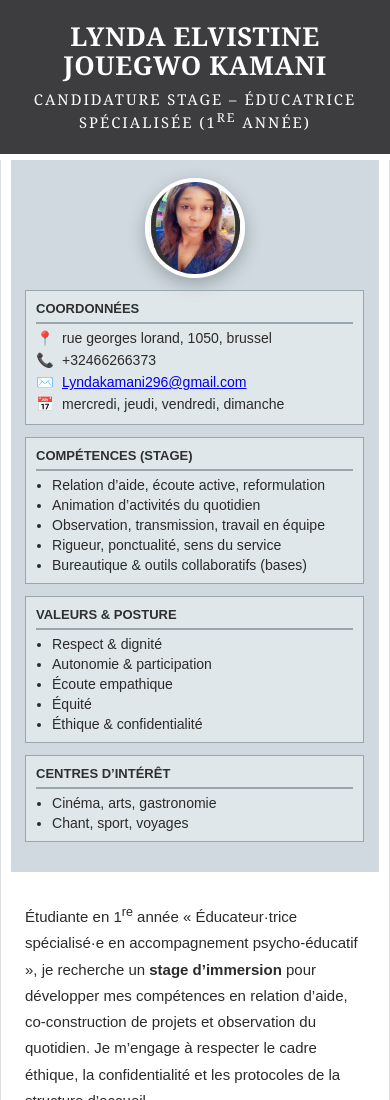
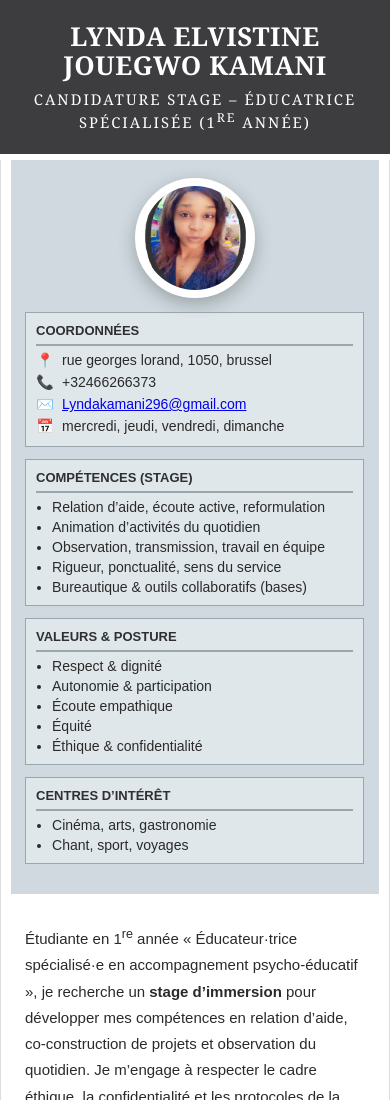
Before and after one commit to amouloken/CV--LYNDA-ELVISTINE-JOUEGWO-KAMANI, a plain HTML site: page index.html in a window 390 px wide. Shown: the top 1100 px of the page. Drawn offline with Linux system fonts and the light colour scheme.

Commit message:
Update index.html

```diff
--- a/index.html
+++ b/index.html
@@ -96,9 +96,10 @@ a{ word-break: break-word; overflow-wrap: anywhere; }
   main{ padding: 18px 14px 28px; }
 
   .profil-photo{
-    width: 100px;
-    height: 100px;
-    margin: 0 auto 12px;
+  background:#fff;        /* rond blanc derrière la photo */
+  border-radius:50%;
+  padding:4px;            /* petit espace blanc autour */
+  box-shadow:0 6px 18px rgba(0,0,0,.25);
   }
 
   /* cartes et listes plus compactes */
```
